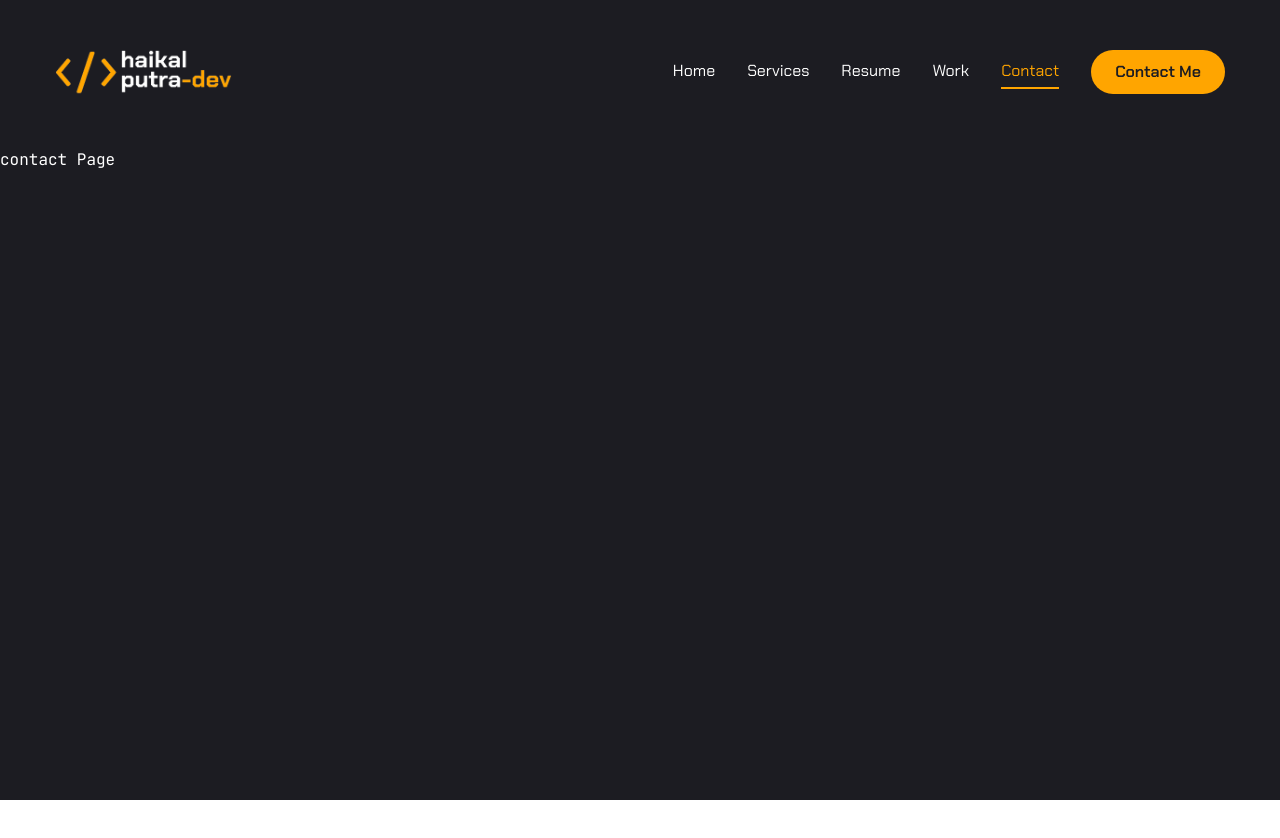
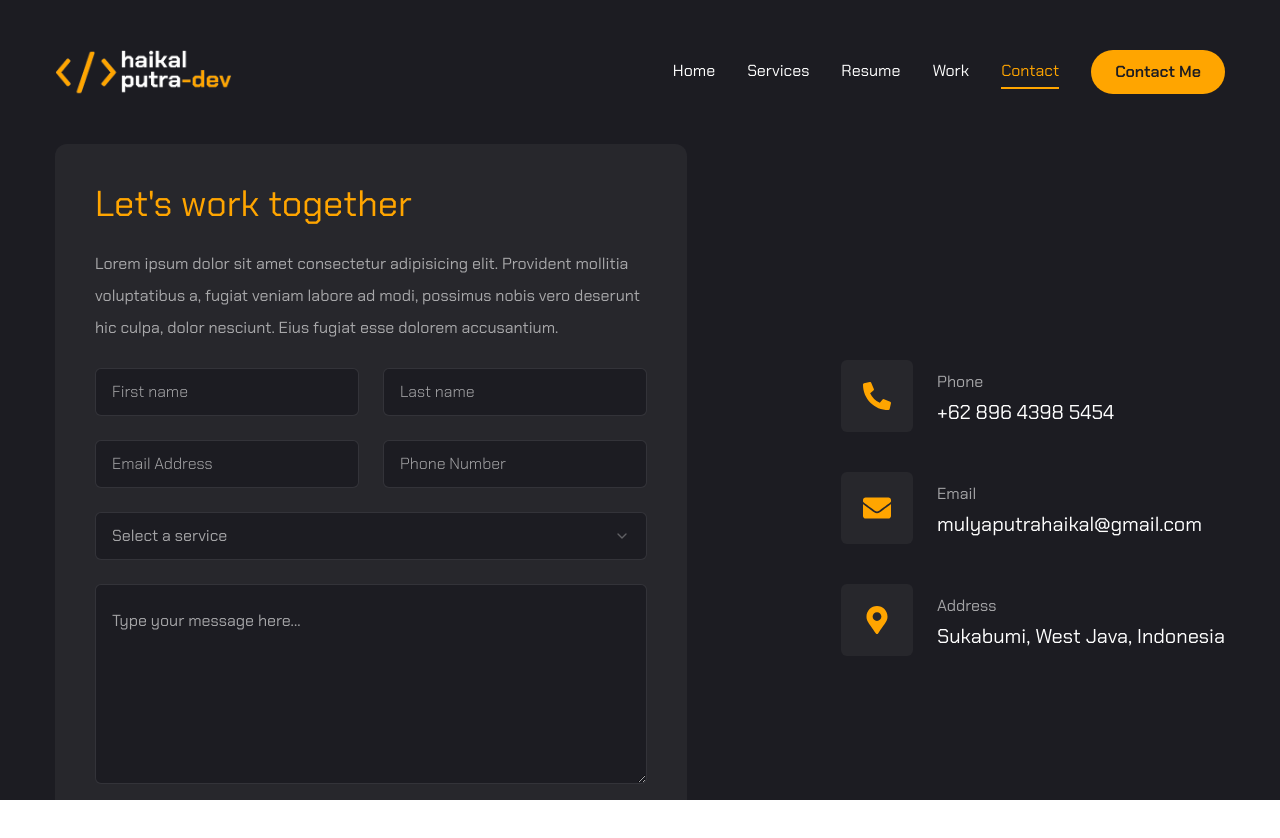
Before and after one commit to haikalputra-dev/my-portfolio, a Next.js app: page /contact in a window 1280 px wide. Shown: the top 838 px of the page. Before the commit the page ends 800 px from the top, so only its background shows below. Built offline with nearby package versions, Linux system fonts and the light colour scheme.

Commit message:
finished contact

```diff
--- a/app/contact/page.jsx
+++ b/app/contact/page.jsx
@@ -1,9 +1,122 @@
+"use client";
+
+import { Button } from "@/components/ui/button";
+import { Input } from "@/components/ui/input";
+import { Textarea } from "@/components/ui/textarea";
+
+import {
+  Select,
+  SelectContent,
+  SelectGroup,
+  SelectItem,
+  SelectLabel,
+  SelectTrigger,
+  SelectValue,
+} from "@/components/ui/select";
+
+import {
+  FaPhoneAlt,
+  FaEnvelope,
+  FaMapMarkedAlt,
+  FaMapMarked,
+  FaMapMarkerAlt,
+} from "react-icons/fa";
+
+const info = [
+  {
+    icon: <FaPhoneAlt />,
+    title: "Phone",
+    description: "+62 896 4398 5454",
+  },
+  {
+    icon: <FaEnvelope />,
+    title: "Email",
+    description: "mulyaputrahaikal@gmail.com",
+  },
+  {
+    icon: <FaMapMarkerAlt />,
+    title: "Address",
+    description: "Sukabumi, West Java, Indonesia",
+  },
+];
+
+import { motion } from "framer-motion";
+
 const Contact = () => {
   return (
-    <div>
-      contact Page
-    </div>
-  )
-}
+    <motion.section
+      initial={{ opacity: 0 }}
+      animate={{
+        opacity: 1,
+        transition: { delay: 2.4, duration: 0.4, ease: "easeIn" },
+        className: "py-6",
+      }}
+    >
+      <div className="container mx-auto font-chakraPetch">
+        <div className="flex flex-col xl:flex-row gap-[30px]">
+          {/* form */}
+          <div className="xl:w-[54%] order-2 xl:order-none">
+            <form className="flex flex-col gap-6 p-10 bg-[#27272c] rounded-xl">
+              <h3 className="text-4xl text-accent">Let's work together</h3>
+              <p className="text-white/60">
+                Lorem ipsum dolor sit amet consectetur adipisicing elit.
+                Provident mollitia voluptatibus a, fugiat veniam labore ad modi,
+                possimus nobis vero deserunt hic culpa, dolor nesciunt. Eius
+                fugiat esse dolorem accusantium.
+              </p>
+              {/* input */}
+              <div className="grid grid-cols-1 md:grid-cols-2 gap-6">
+                <Input type="firstName" placeholder="First name" />
+                <Input type="lastName" placeholder="Last name" />
+                <Input type="email" placeholder="Email Address" />
+                <Input type="phone" placeholder="Phone Number" />
+              </div>
+              {/* select */}
+              <Select>
+                <SelectTrigger className="w-full">
+                  <SelectValue placeholder="Select a service" />
+                </SelectTrigger>
+                <SelectContent>
+                  <SelectGroup>
+                    <SelectLabel>Select a service</SelectLabel>
+                    <SelectItem value="est">Web Development</SelectItem>
+                    <SelectItem value="cst">Poster/Banner Design</SelectItem>
+                    <SelectItem value="mst">Photos/Videos Editing</SelectItem>
+                  </SelectGroup>
+                </SelectContent>
+              </Select>
+              <Textarea
+                className="h-[200px]"
+                placeholder="Type your message here..."
+              />
+              {/* button */}
+              <Button size="md" className="max-w-40">
+                Send Message
+              </Button>
+            </form>
+          </div>
+          {/* info */}
+          <div className="flex-1 flex items-center xl:justify-end order-1 xl:order-none mb-8 xl:mb-0">
+            <ul className="flex flex-col gap-10">
+              {info.map((item, index) => {
+                return (
+                  <li key={index} className="flex items-center gap-6">
+                    <div className="w-[52px] h-[52px] xl:w-[72px] xl:h-[72px] bg-[#27272c] text-accent rounded-md flex items-center justify-center">
+                      <div className="text-[28px]">{item.icon}</div>
+                    </div>
+                    <div className="flex-1">
+                      <p className="text-white/60">{item.title}</p>
+                      <h3 className="text-xl">{item.description}</h3>
+                    </div>
+                  </li>
+                );
+              })}
+            </ul>
+          </div>
+        </div>
+      </div>
+    </motion.section>
+  );
+};
 
-export default Contact
+export default Contact;
--- a/components/ui/input.jsx
+++ b/components/ui/input.jsx
@@ -7,7 +7,7 @@
     (<input
       type={type}
       className={cn(
-        "flex h-10 w-full rounded-md border border-slate-200 bg-white px-3 py-2 text-sm ring-offset-white file:border-0 file:bg-transparent file:text-sm file:font-medium placeholder:text-slate-500 focus-visible:outline-none focus-visible:ring-2 focus-visible:ring-slate-950 focus-visible:ring-offset-2 disabled:cursor-not-allowed disabled:opacity-50 dark:border-slate-800 dark:bg-slate-950 dark:ring-offset-slate-950 dark:placeholder:text-slate-400 dark:focus-visible:ring-slate-300",
+        "flex h-[48px] rounded-md border border-white/10 focus:border-accent font-chakraPetch font-light bg-primary px-4 py-5 text-base placeholder:text-white/60 outline-none placeholder:font-chakraPetch",
         className
       )}
       ref={ref}
--- a/components/ui/select.jsx
+++ b/components/ui/select.jsx
@@ -16,7 +16,7 @@
   <SelectPrimitive.Trigger
     ref={ref}
     className={cn(
-      "flex h-10 w-full items-center justify-between rounded-md border border-slate-200 bg-white px-3 py-2 text-sm ring-offset-white placeholder:text-slate-500 focus:outline-none focus:ring-2 focus:ring-slate-950 focus:ring-offset-2 disabled:cursor-not-allowed disabled:opacity-50 [&>span]:line-clamp-1 dark:border-slate-800 dark:bg-slate-950 dark:ring-offset-slate-950 dark:placeholder:text-slate-400 dark:focus:ring-slate-300",
+      "flex h-[48px] w-full items-center justify-between rounded-md border border-white/10 bg-primary px-4 py-5 text-base text-white/60 placeholder:text-white/10 focus:border-accent outline-none",
       className
     )}
     {...props}>
@@ -54,7 +54,7 @@
     <SelectPrimitive.Content
       ref={ref}
       className={cn(
-        "relative z-50 max-h-96 min-w-[8rem] overflow-hidden rounded-md border border-slate-200 bg-white text-slate-950 shadow-md data-[state=open]:animate-in data-[state=closed]:animate-out data-[state=closed]:fade-out-0 data-[state=open]:fade-in-0 data-[state=closed]:zoom-out-95 data-[state=open]:zoom-in-95 data-[side=bottom]:slide-in-from-top-2 data-[side=left]:slide-in-from-right-2 data-[side=right]:slide-in-from-left-2 data-[side=top]:slide-in-from-bottom-2 dark:border-slate-800 dark:bg-slate-950 dark:text-slate-50",
+        "relative z-50 max-h-96 min-w-[8rem] overflow-hidden rounded-md border border-white/10 bg-primary text-white shadow-md data-[state=open]:animate-in data-[state=closed]:animate-out data-[state=closed]:fade-out-0 data-[state=open]:fade-in-0 data-[state=closed]:zoom-out-95 data-[state=open]:zoom-in-95 data-[side=bottom]:slide-in-from-top-2 data-[side=left]:slide-in-from-right-2 data-[side=right]:slide-in-from-left-2 data-[side=top]:slide-in-from-bottom-2 dark:border-slate-800 dark:bg-slate-950 dark:text-slate-50",
         position === "popper" &&
           "data-[side=bottom]:translate-y-1 data-[side=left]:-translate-x-1 data-[side=right]:translate-x-1 data-[side=top]:-translate-y-1",
         className
@@ -85,7 +85,7 @@
   <SelectPrimitive.Item
     ref={ref}
     className={cn(
-      "relative flex w-full cursor-default select-none items-center rounded-sm py-1.5 pl-8 pr-2 text-sm outline-none focus:bg-slate-100 focus:text-slate-900 data-[disabled]:pointer-events-none data-[disabled]:opacity-50 dark:focus:bg-slate-800 dark:focus:text-slate-50",
+      "relative flex w-full cursor-default select-none items-center rounded-sm py-1.5 pl-8 pr-2 text-sm outline-none focus:bg-accent focus:text-primary data-[disabled]:pointer-events-none data-[disabled]:opacity-50 dark:focus:bg-slate-800 dark:focus:text-slate-50",
       className
     )}
     {...props}>
--- a/components/ui/textarea.jsx
+++ b/components/ui/textarea.jsx
@@ -6,7 +6,7 @@
   return (
     (<textarea
       className={cn(
-        "flex min-h-[80px] w-full rounded-md border border-slate-200 bg-white px-3 py-2 text-sm ring-offset-white placeholder:text-slate-500 focus-visible:outline-none focus-visible:ring-2 focus-visible:ring-slate-950 focus-visible:ring-offset-2 disabled:cursor-not-allowed disabled:opacity-50 dark:border-slate-800 dark:bg-slate-950 dark:ring-offset-slate-950 dark:placeholder:text-slate-400 dark:focus-visible:ring-slate-300",
+        "flex min-h-[80px] w-full rounded-md border border-white/10 bg-primary px-4 py-5 placeholder:text-white/60 focus-visible:outline-none focus-visible:ring-1 focus-visible:ring-accent focus-visible:ring-offset-0 disabled:cursor-not-allowed disabled:opacity-50",
         className
       )}
       ref={ref}
```
